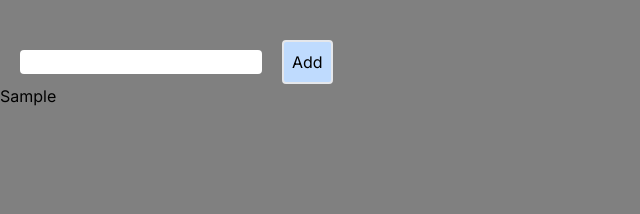
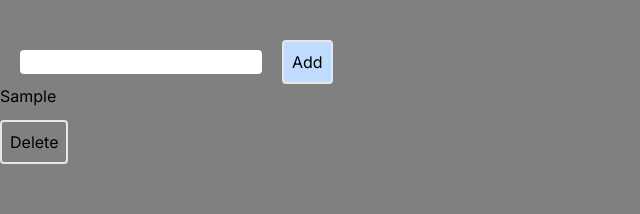
Before and after one commit to mertcetiin/Next.js-Todo, a Next.js app: page / in a window 1280 px wide. Both pictures are taken after typing "Sample" into the empty fields and a click on the button "Add". Shown: the top 214 px of the page, without its empty margins (0-640 px from the left). Built offline with nearby package versions, Linux system fonts and the light colour scheme.

Commit message:
deleteBtn added

```diff
--- a/src/app/components/Todo.tsx
+++ b/src/app/components/Todo.tsx
@@ -9,6 +9,7 @@ function Todo() {
     const newTodoState = useTodoStore((state) => state.newTodoState);
     const addTodo = useTodoStore((state) => state.addTodo);
 
+    const deleteBtn = useTodoStore((state) => state.deleteBtn);
 
     return (
         <div>
@@ -24,8 +25,12 @@ function Todo() {
             {todoState.map((item: string, id: number) => (
                 <div key={id}>
                     <h1>{item}</h1>
+                    <button className="mt-3 mb-3 border-2 p-2 rounded"
+                        onClick={() => deleteBtn(id)}
+                    >Delete</button>
                 </div>
-            ))}
+            ))
+            }
 
         </div >
     )
--- a/src/app/states/store.tsx
+++ b/src/app/states/store.tsx
@@ -5,6 +5,7 @@ interface TodoState {
     todoState: any;
     newTodoState: any;
     addTodo: () => void;
+    deleteBtn: any;
 }
 
 export const useTodoStore = create<TodoState>()((set) => ({
@@ -17,4 +18,8 @@ export const useTodoStore = create<TodoState>()((set) => ({
         todoState: [...state.todoState, state.newTodoState],
         newTodoState: '',
     })),
+
+    deleteBtn: () => set((state) => ({
+        todoState: state.todoState.filter((id: number) => id !== id)
+    })),
 }));
```
